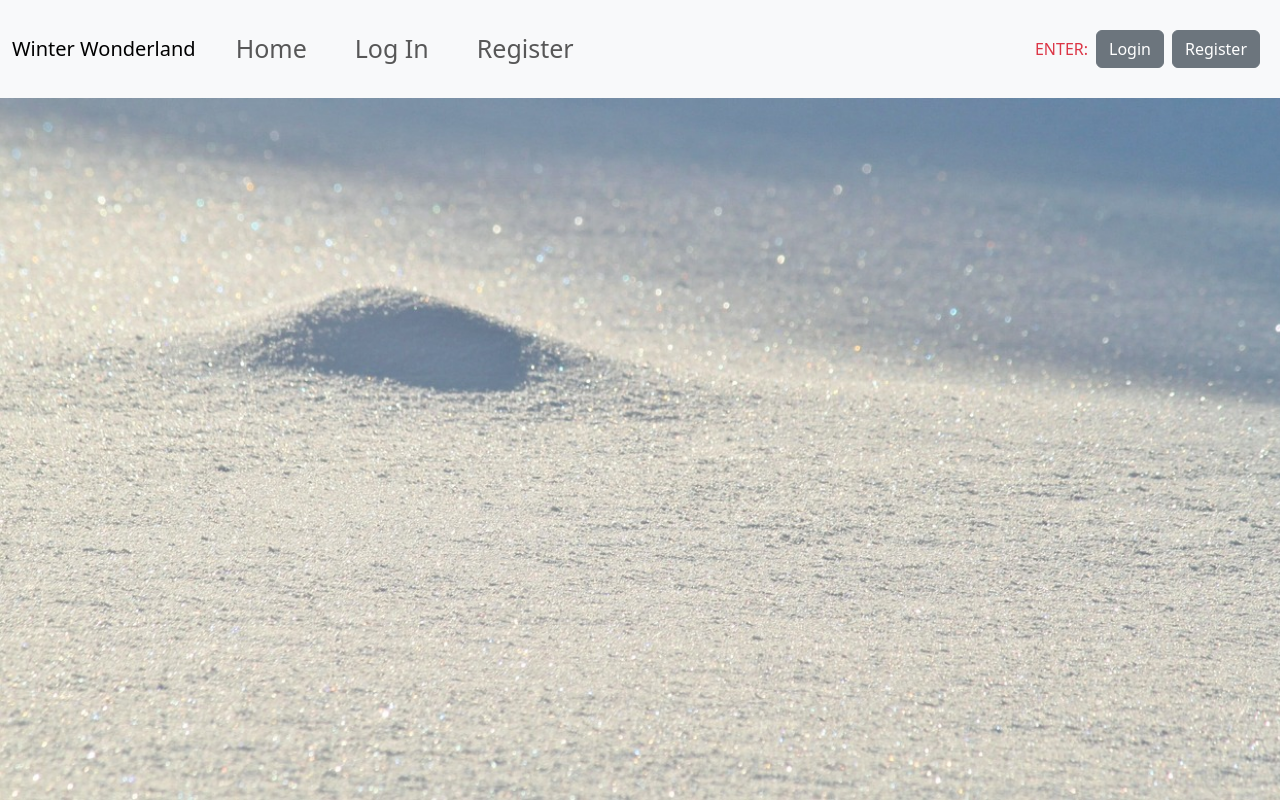
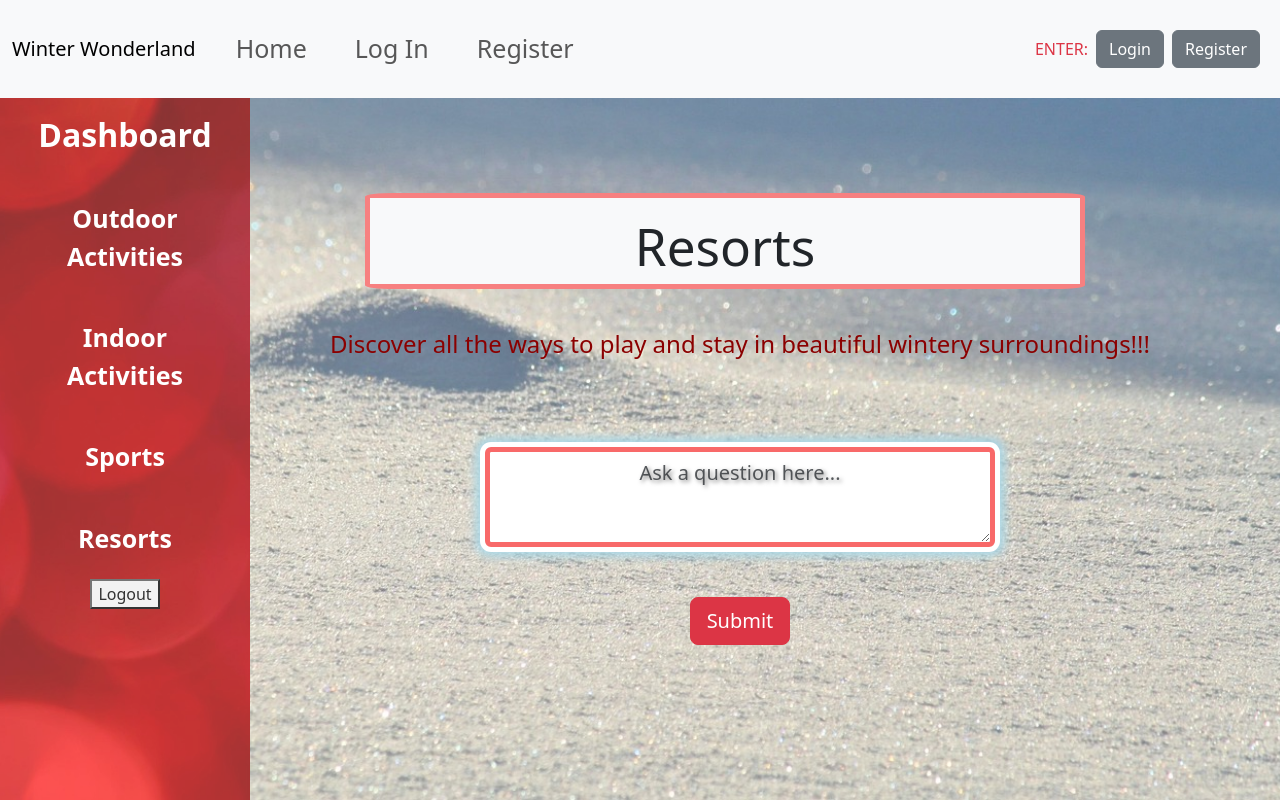
Before and after one commit to hubforschoolwork/pro5go, a React (Vite) app: page /resorts in a window 1280 px wide. Built offline with nearby package versions, Linux system fonts and the light colour scheme.

Commit message:
Add new page

```diff
--- a/src/App.jsx
+++ b/src/App.jsx
@@ -18,6 +18,7 @@ import Addit from './components/addit.jsx';
 import Attitude from './components/attitude.jsx';
 import ForumForm from './components/forumform.jsx';
 import TopicPage from './components/outdoortop';
+import Resorts from './pages/resorts.jsx';
 
 function App() {
 
@@ -44,6 +45,7 @@ function App() {
             <Route path="/attitude" element={<Attitude />} />
             <Route path="/forum" element={<ForumForm />} />
             <Route path="/topic/:topicName" component={({ match }) => <TopicPage topic={match.params.topicName} />} />
+            <Route path="/resorts" element={<Resorts />} />
 
           </Routes>
         </div>
--- /dev/null
+++ b/src/components/resortfun.jsx
@@ -0,0 +1,25 @@
+import React from 'react';
+
+
+function Resortfun() {
+    return (
+        <>
+            <div className='container' style={{ marginLeft: '85px' }}>
+                <div className='container-title-outdoor'>
+                    <div className="row">
+                        <div className="col">
+                            <h1>Resorts</h1>
+                        </div>
+                    </div>
+                </div>
+            </div>
+
+            <div className="form-container" style={{ marginLeft: '200px' }}>
+                <h4>Discover all the ways to play and stay in beautiful wintery surroundings!!!</h4>
+            </div>
+
+        </>
+    );
+}
+
+export default Resortfun;
--- a/src/components/sidebar.jsx
+++ b/src/components/sidebar.jsx
@@ -28,6 +28,11 @@ const Sidebar = () => {
                     <Link to="/sports" className="nav-link text-white">Sports</Link>
                 </li>
 
+                <li className="nav-item">
+                    <Link to="/resorts" className="nav-link text-white">Resorts</Link>
+                </li>
+
+
                 <li><button onClick={handleLogout}>Logout</button></li>
 
             </ul>
--- a/src/pages/dashboard.jsx
+++ b/src/pages/dashboard.jsx
@@ -18,7 +18,7 @@ const Dashboard = () => {
             </div>
 
             <div className="d-flex">
-                <div className="content p-4" style={{ marginLeft: '250px', width: '100%' }}>
+                <div className="content p-4" style={{ marginLeft: '100px', width: '100%' }}>
                     {user ? <h2>Welcome {user}</h2> : <h2>Please log in</h2>} {/* Accessing user directly */}
                 </div>
             </div>
--- /dev/null
+++ b/src/pages/resorts.jsx
@@ -0,0 +1,22 @@
+import React from 'react';
+import Sidebar from '../components/sidebar.jsx';
+import './resorts.css';
+import TopicPage from '../components/outdoortop.jsx';
+import Resortfun from '../components/resortfun.jsx';
+
+
+function Resorts() {
+    return (
+        <>
+
+            <Sidebar />
+
+            <Resortfun />
+
+            <TopicPage />
+
+        </>
+    );
+}
+
+export default Resorts;
```
Also changed, not shown: src/pages/resorts.css (added).
